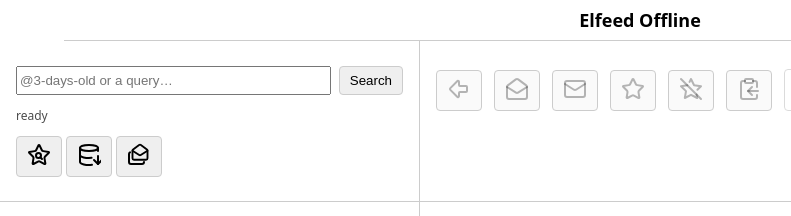
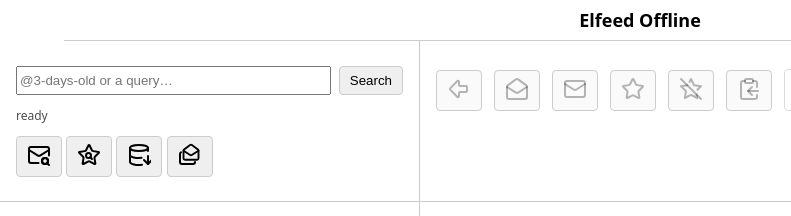
Before and after one commit to punchagan/elfeed-offline, a plain HTML site: page web/index.html in a window 1280 px wide. Shown: the top 216 px of the page, 0-791 px from the left. Drawn offline with Linux system fonts and the light colour scheme.

Commit message:
Add button to toggle +unread in the search query

```diff
--- a/web/index.html
+++ b/web/index.html
@@ -19,6 +19,29 @@
         </form>
         <p id="status" class="muted">ready</p>
         <div id="controls">
+          <button id="toggle-unread">
+            <svg
+              xmlns="http://www.w3.org/2000/svg"
+              width="24"
+              height="24"
+              viewBox="0 0 24 24"
+              fill="none"
+              stroke="currentColor"
+              stroke-width="2"
+              stroke-linecap="round"
+              stroke-linejoin="round"
+              class="lucide lucide-mail-search-icon lucide-mail-search"
+            >
+              <title>Toggle Unread</title>
+              <path
+                d="M22 12.5V6a2 2 0 0 0-2-2H4a2 2 0 0 0-2 2v12c0 1.1.9 2 2 2h7.5"
+              />
+              <path d="m22 7-8.97 5.7a1.94 1.94 0 0 1-2.06 0L2 7" />
+              <path d="M18 21a3 3 0 1 0 0-6 3 3 0 0 0 0 6Z" />
+              <circle cx="18" cy="18" r="3" />
+              <path d="m22 22-1.5-1.5" />
+            </svg>
+          </button>
           <button id="toggle-starred">
             <svg
               xmlns="http://www.w3.org/2000/svg"
```
Also changed, not shown: 1 other file.
